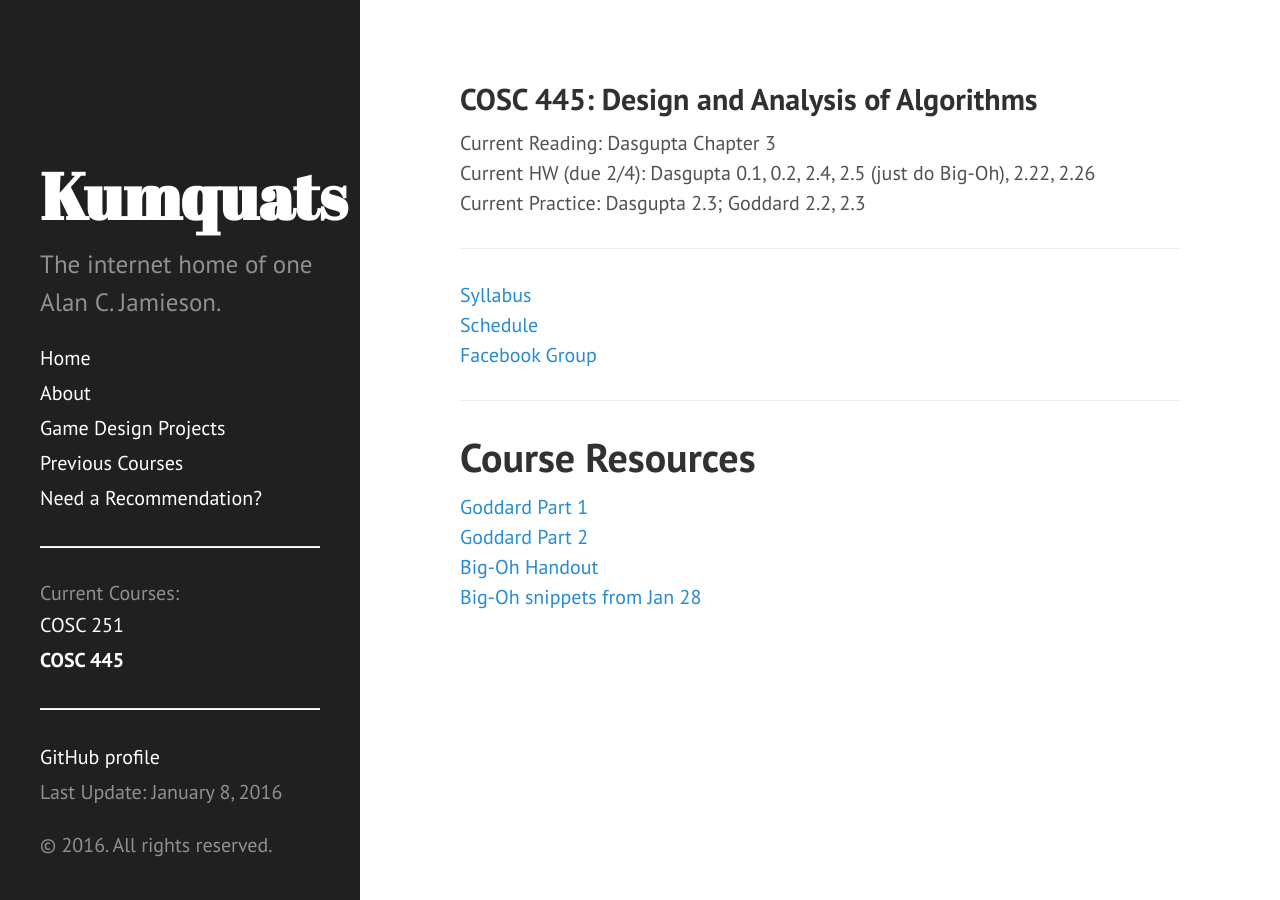
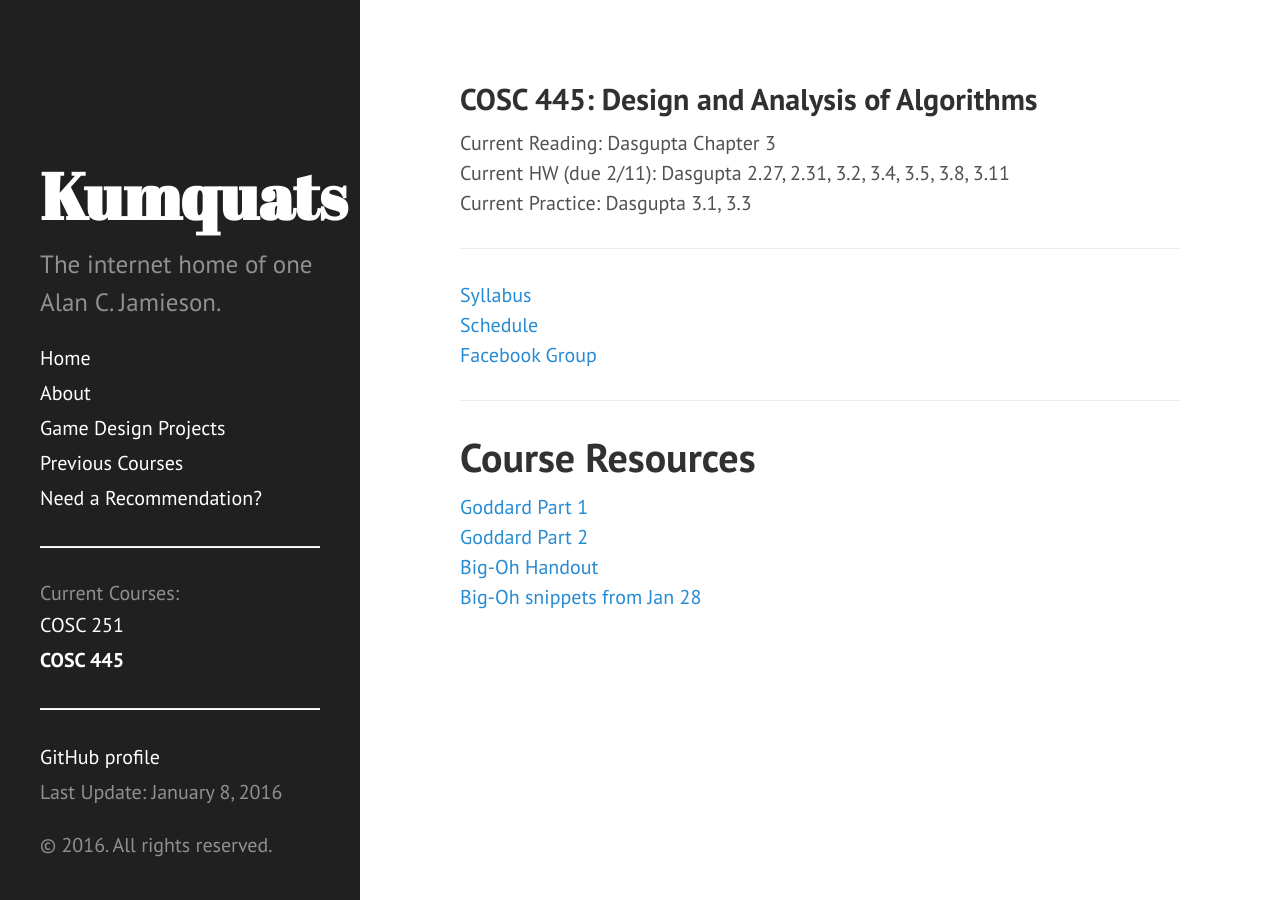
Before and after one commit to ripark/ripark.github.io, a Jekyll site: the page built from s16/cosc445.html, in a window 1280 px wide. Built offline with Jekyll 4.4.1, drawn with Linux system fonts in a browser that asks for light colours; Markdown is read by kramdown in place of the engine named in the settings.

Commit message:
HW update

```diff
--- a/s16/cosc445.html
+++ b/s16/cosc445.html
@@ -6,9 +6,9 @@ shorttitle: "COSC 445"
 
 Current Reading: Dasgupta Chapter 3
 <br>
-Current HW (due 2/4): Dasgupta 0.1, 0.2, 2.4, 2.5 (just  do Big-Oh), 2.22, 2.26
+Current HW (due 2/11): Dasgupta 2.27, 2.31, 3.2, 3.4, 3.5, 3.8, 3.11
 <br>
-Current Practice: Dasgupta 2.3; Goddard 2.2, 2.3
+Current Practice: Dasgupta 3.1, 3.3
 <br>
 <hr>
 <a href="http://ripark.github.io/s16/COSC445SillyBus.pdf">Syllabus</a>
```
